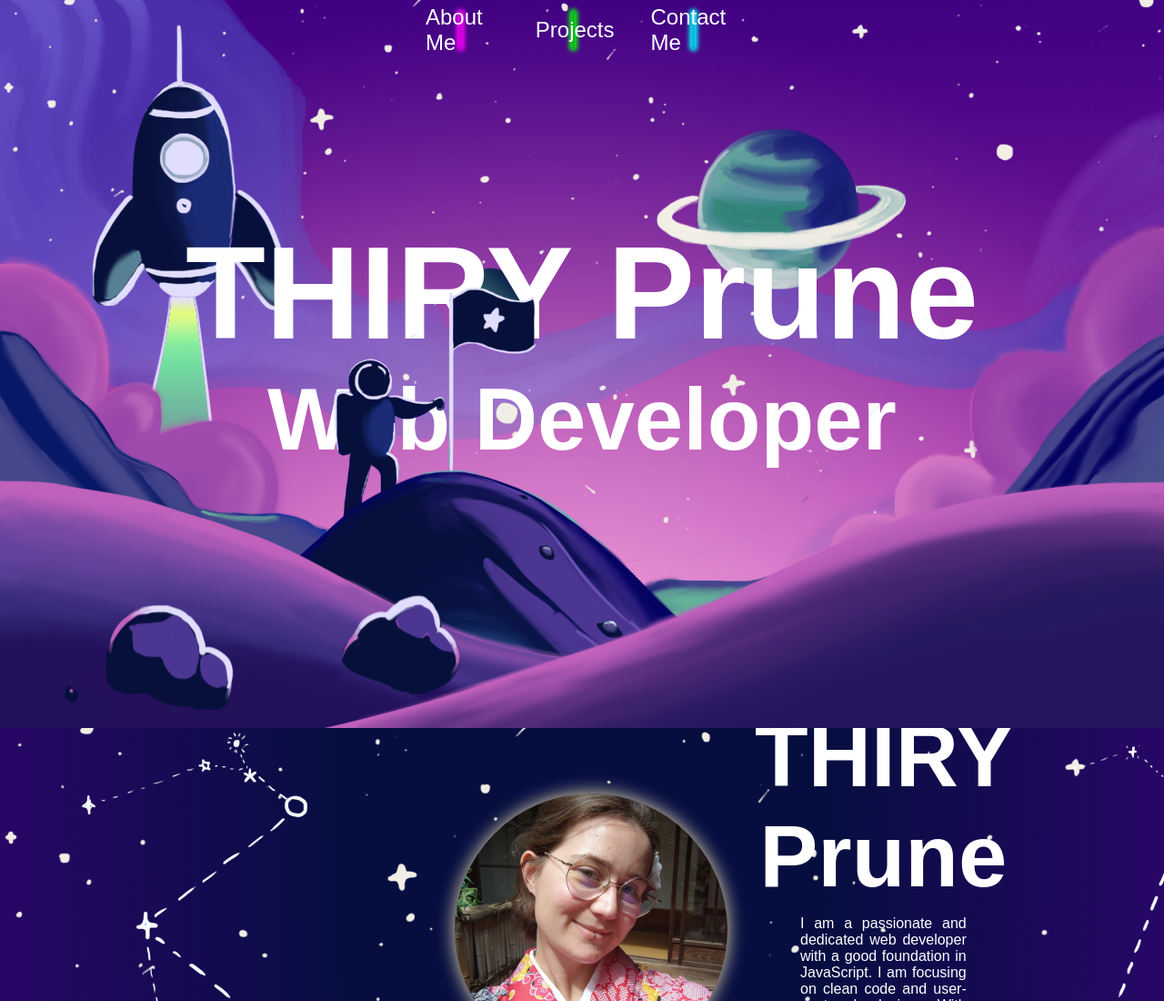
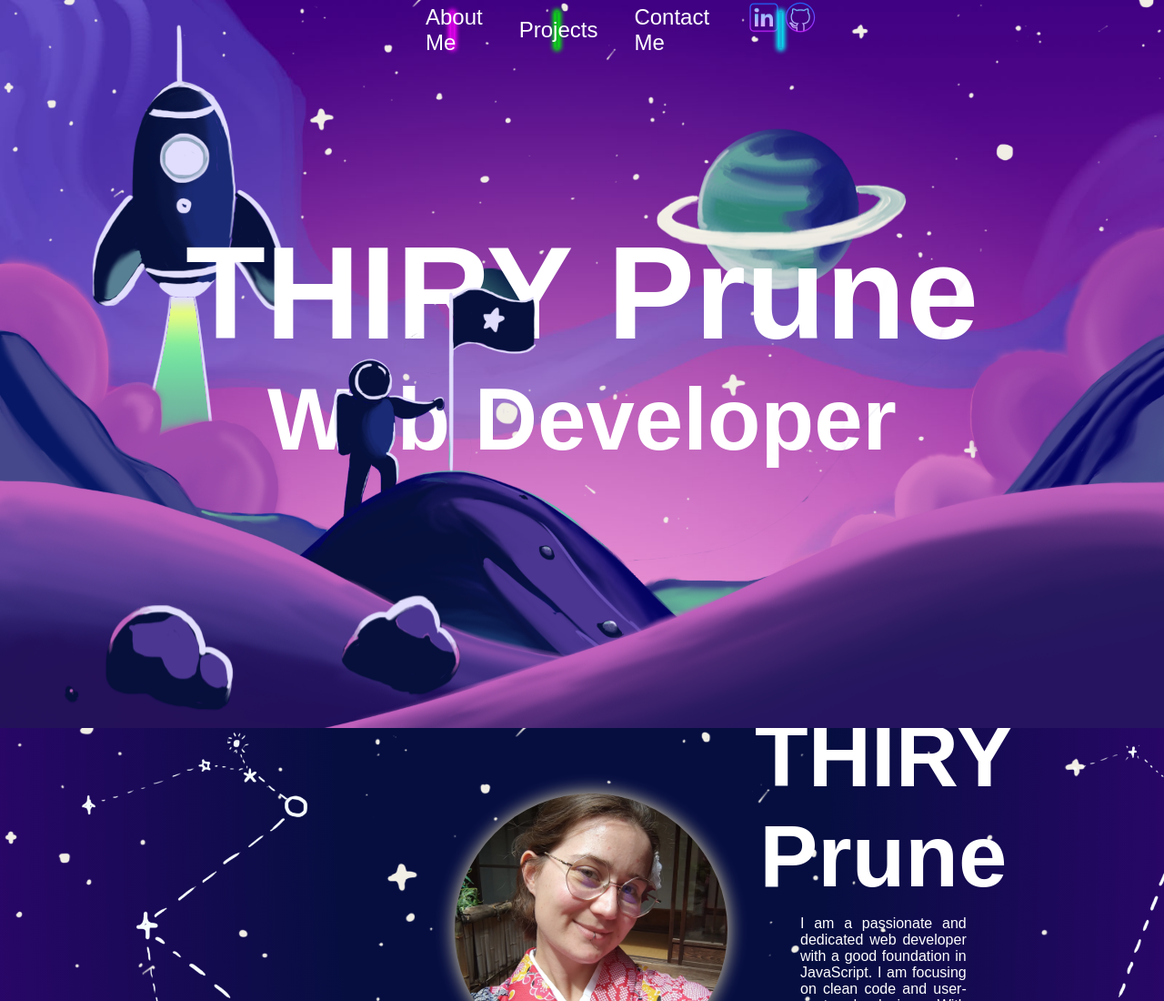
Before and after one commit to Lrigami/Lrigami.github.io, a plain HTML site: page index.html in a window 1280 px wide. Shown: the top 1100 px of the page at 91% size. Drawn offline with Linux system fonts and the light colour scheme; a web font is replaced by a local one.

Commit message:
add media icons to navbar

```diff
--- a/index.html
+++ b/index.html
@@ -21,6 +21,8 @@
                     <li><a href="#about-me">About Me</a></li>
                     <li><a href="#projects">Projects</a></li>
                     <li><a href="#contact-me">Contact Me</a></li>
+                    <li><a href="https://www.linkedin.com/in/prune-thiry-6886a6136/" target="_blank"><img src="img/linkedin-logo.svg" alt="LinkedIn Logo."></a></li>
+                    <li><a href="https://github.com/Lrigami" target="_blank"><img src="img/github-logo.svg" alt="GitHub Logo."></a></li>
                 </ul>
             </nav>
             <img src="img/header-calque1.png" alt="Illustration of mutliple stars.">
```
